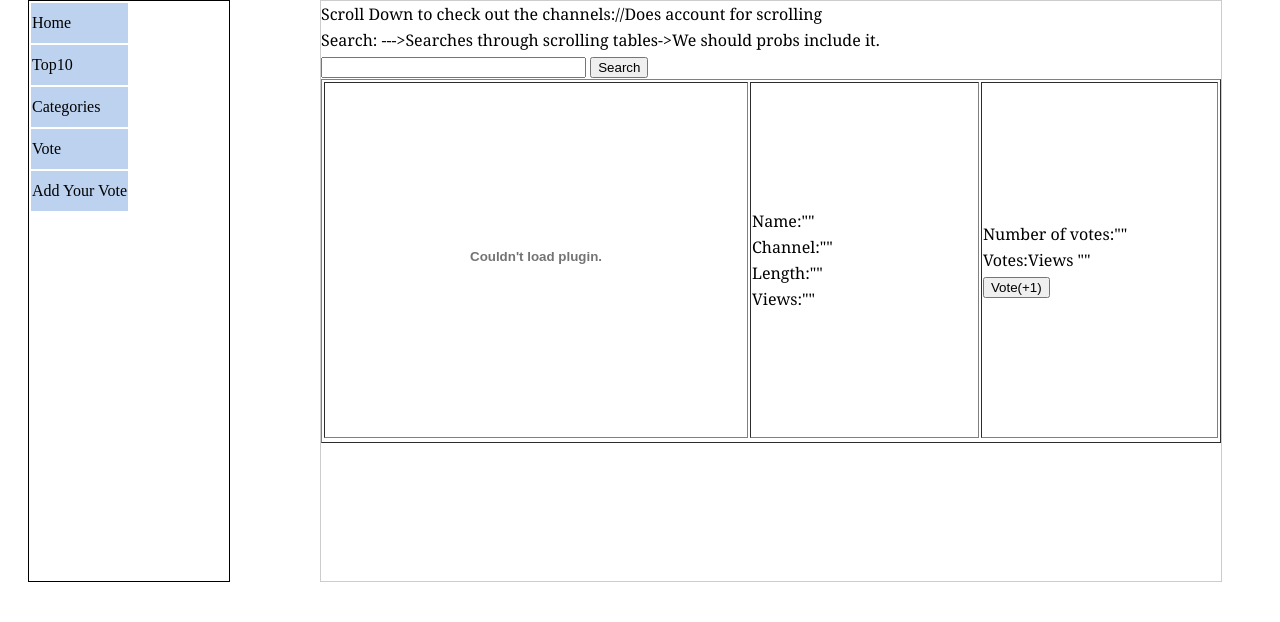
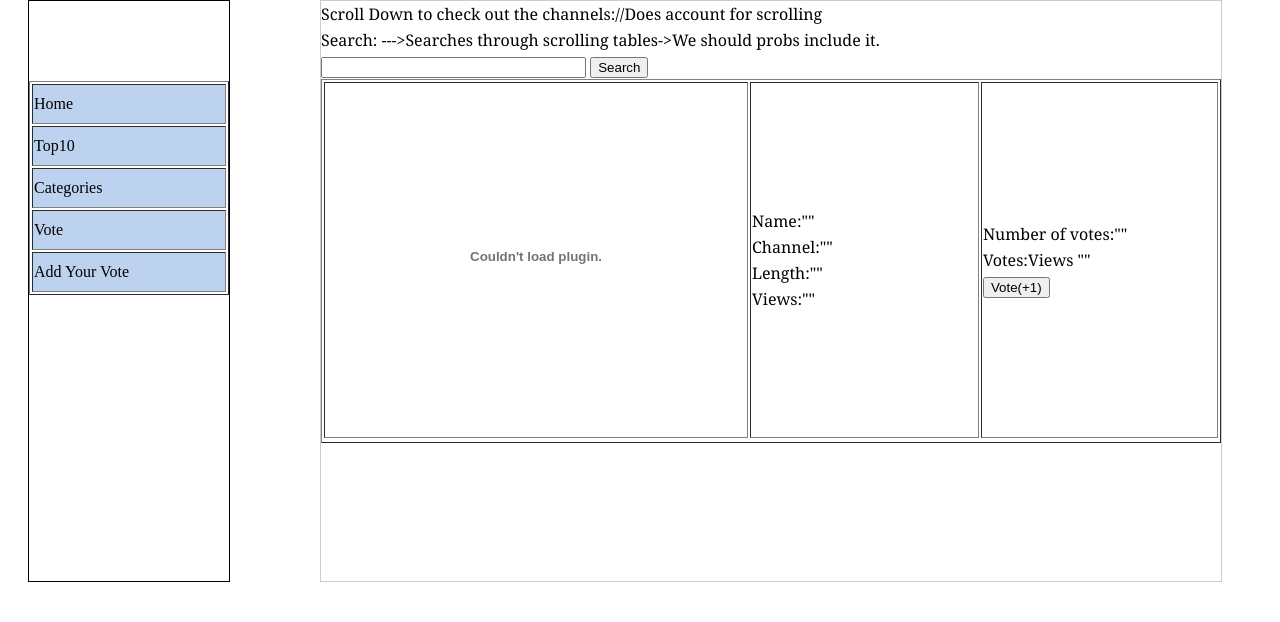
Before and after one commit to matts1/youchoose, a Python web app: template templates/vote.html in a window 1280 px wide. Shown: the part 58-680 px from the top of the page. Run offline with Jinja, Linux system fonts and the light colour scheme; the template is opened without the code that fills it, so the values that code supplies are empty.

Commit message:
Update templates/vote.html

```diff
--- a/templates/vote.html
+++ b/templates/vote.html
@@ -22,33 +22,46 @@
 
 <div class="content" id="menu">
 <!--<b style="font-size:30px">Menu</b><br><br>-->
-<table>
+
+<table border=1px solid; style="float:right; margin-top:80px;">
+
 <tr>
-<td><a href="">Home</a></td>
+<td onClick="document.location.href='http://www.google.com';" style="cursor:pointer;cursor:hand">
+Home
+</td>
+</tr>
+
+<tr>
+<td onClick="document.location.href='http://www.google.com';" style="cursor:pointer;cursor:hand">
+Top10
+</td>
+</tr>
+
+<tr>
+<td onClick="document.location.href='http://www.google.com';" style="cursor:pointer;cursor:hand">
+Categories
+</td>
+</tr>
+<tr>
+
+<td width=200; onClick="document.location.href='http://www.google.com';" style="cursor:pointer;cursor:hand">
+Vote
+</td>
+
 
 </tr>
 <tr>
-<td>
-<a href="">Top10</a>
-</td>
-</tr>
-<tr>
-<td>
-<a href="">Categories</a>
-</td>
-</tr>
-<tr>
-<td>
-<a href="">Vote</a>
-</td>
-</tr>
-<tr>
-<td>
-<a href="">Add Your Vote</a>
+<td onClick="document.location.href='http://www.google.com';" style="cursor:pointer;cursor:hand">
+Add Your Vote
 </td>
 </tr>
 
 </table>
+
+
+
+
+
 
 </div>
 
```
